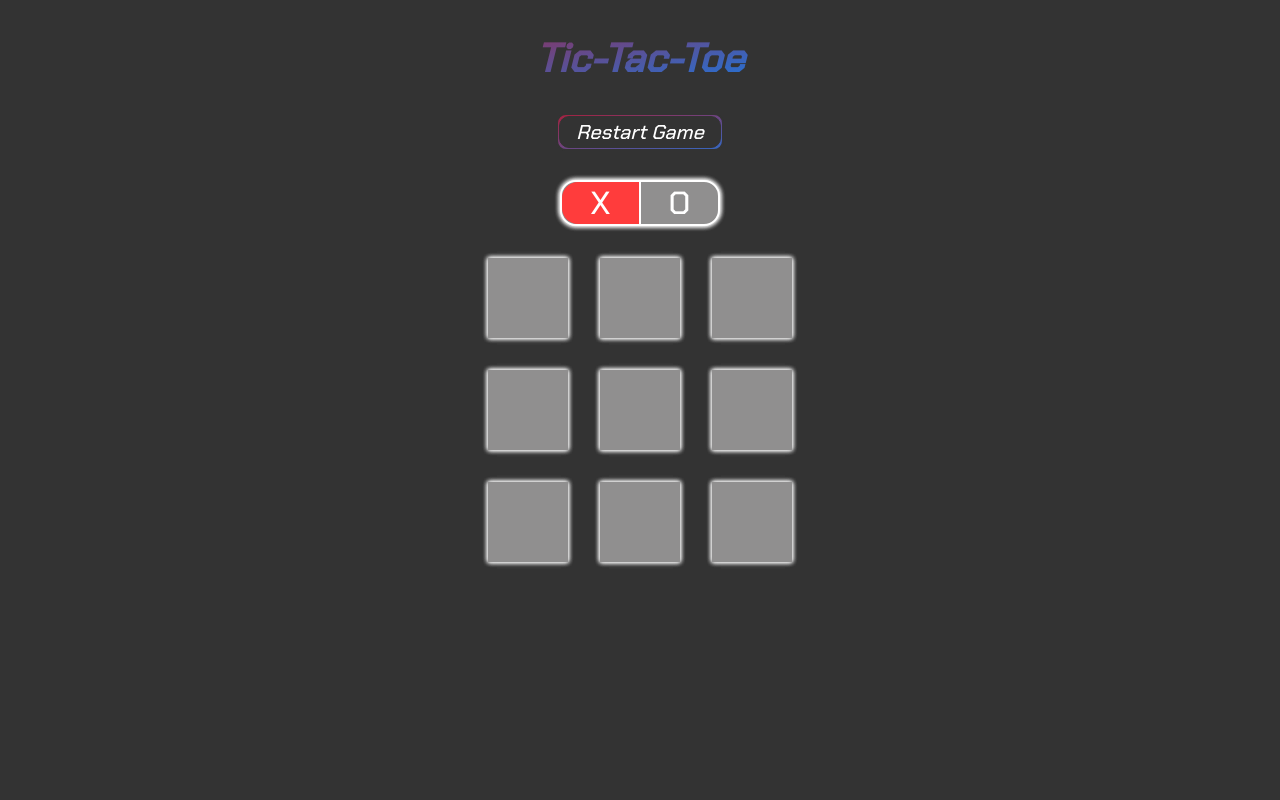
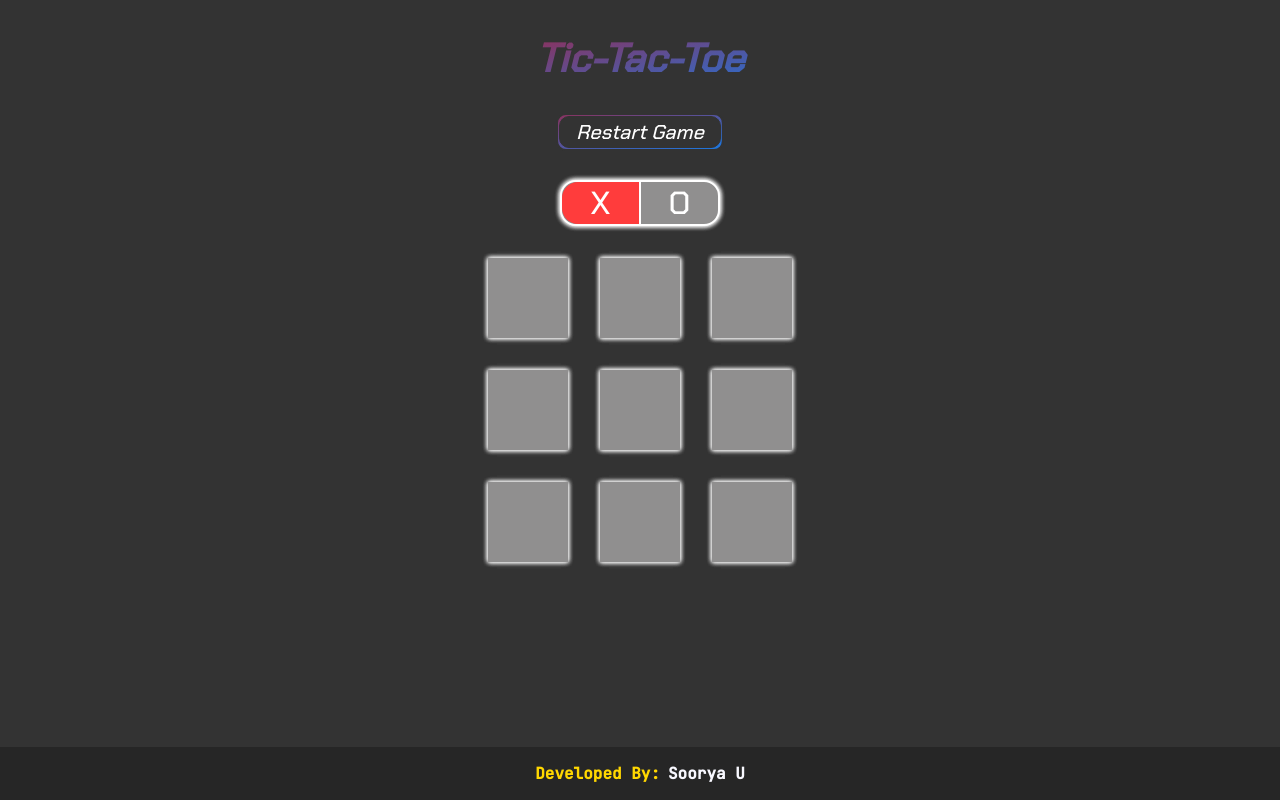
Before and after one commit to soorya-u/Tic-Tac-Toe-PWA, an Angular app: page / in a window 1280 px wide. Built offline with nearby package versions, Linux system fonts and the light colour scheme.

Commit message:
Final Commit before PWA

```diff
--- a/src/app/app.component.html
+++ b/src/app/app.component.html
@@ -1 +1,2 @@
 <app-board></app-board>
+<app-footer></app-footer>
--- a/src/app/app.module.ts
+++ b/src/app/app.module.ts
@@ -4,12 +4,14 @@ import { BrowserModule } from '@angular/platform-browser';
 import { AppComponent } from './app.component';
 import { SquareComponent } from './components/square/square.component';
 import { BoardComponent } from './components/board/board.component';
+import { FooterComponent } from './components/footer/footer.component';
 
 @NgModule({
   declarations: [
     AppComponent,
     SquareComponent,
-    BoardComponent
+    BoardComponent,
+    FooterComponent
   ],
   imports: [
     BrowserModule
--- a/src/app/components/board/board.component.scss
+++ b/src/app/components/board/board.component.scss
@@ -136,6 +136,7 @@ main {
 
   .game-container {
     width: 100vw;
+    padding-bottom: 2rem;
 
     .line {
       display: none;
--- /dev/null
+++ b/src/app/components/footer/footer.component.html
@@ -0,0 +1,4 @@
+<footer>
+    <h2>Developed By: </h2>
+    <h2><a href="https://github.com/soorya-u/">Soorya U</a></h2>
+</footer>
--- /dev/null
+++ b/src/app/components/footer/footer.component.scss
@@ -0,0 +1,23 @@
+footer {
+  width: 100%;
+  padding: 1rem 0;
+  position: fixed;
+  text-align: center;
+  bottom: 0;
+  font-family: "JetBrains Mono", monospace;
+  font-style: normal;
+  background-color: rgba(0, 0, 0, 0.25);
+
+  h2 {
+    color: gold;
+    font-size: 1rem;
+    display: inline-block;
+
+    a {
+      text-decoration: none;
+      color: ghostwhite;
+      font-size: 1rem;
+      padding-left: 0.5rem;
+    }
+  }
+}
--- a/src/app/components/square/square.component.html
+++ b/src/app/components/square/square.component.html
@@ -12,6 +12,7 @@
             '0 0 0.5rem rgb(63, 192, 244), 0 0 0.5rem rgb(63, 192, 244)'
         }
   "
+  class="{{getWinner()}}"
   [disabled]="isDisabled()"
 >
   {{ value }}
--- a/src/app/components/square/square.component.scss
+++ b/src/app/components/square/square.component.scss
@@ -1,13 +1,11 @@
 button {
   height: 5rem;
   aspect-ratio: 1;
-  background-color: #908f8f;
   border: none;
-
   font-size: 3rem;
   font-family: "Chakra Petch",'Nunito', sans-serif;
   font-weight: 900;
-
+  background-color: #908f8f;
   box-shadow:
               inset 0 0 #fff,
               inset 0 0 #fff,
@@ -25,3 +23,23 @@ button:disabled {
               0 0 0.3rem #aeabab,
               0 0 0.3rem #aeabab;
 }
+
+.winner-x {
+  background-color: #908f8f;
+  box-shadow:
+              inset 0 0 #fff,
+              inset 0 0 #fff,
+              0 0 0.5rem rgb(255, 60, 60),
+              0 0 0.5rem rgb(255, 60, 60),
+              0 0 0.5rem rgb(255, 60, 60);
+}
+
+.winner-o {
+  background-color: #908f8f;
+  box-shadow:
+              inset 0 0 #fff,
+              inset 0 0 #fff,
+              0 0 0.5rem rgb(63, 192, 244),
+              0 0 0.5rem rgb(63, 192, 244),
+              0 0 0.5rem rgb(63, 192, 244);
+}
--- a/src/app/components/square/square.component.ts
+++ b/src/app/components/square/square.component.ts
@@ -16,4 +16,13 @@ export class SquareComponent {
     }
     return false;
   }
+
+  getWinner() {
+    if(this.winner==='X')
+      return 'winner-x';
+    else if(this.winner==='O')
+      return 'winner-o';
+    else
+      return '';
+  }
 }
--- a/src/styles.scss
+++ b/src/styles.scss
@@ -1,6 +1,7 @@
 /* You can add global styles to this file, and also import other style files */
 @import url('https://fonts.googleapis.com/css2?family=Nunito:wght@500&display=swap');
 @import url('https://fonts.googleapis.com/css2?family=Chakra+Petch:wght@500&display=swap');
+@import url('https://fonts.googleapis.com/css2?family=JetBrains+Mono:wght@500&display=swap');
 
 * {
     margin: 0;
```
Also changed, not shown: src/app/components/footer/footer.component.ts (added, +10 -0 lines).
